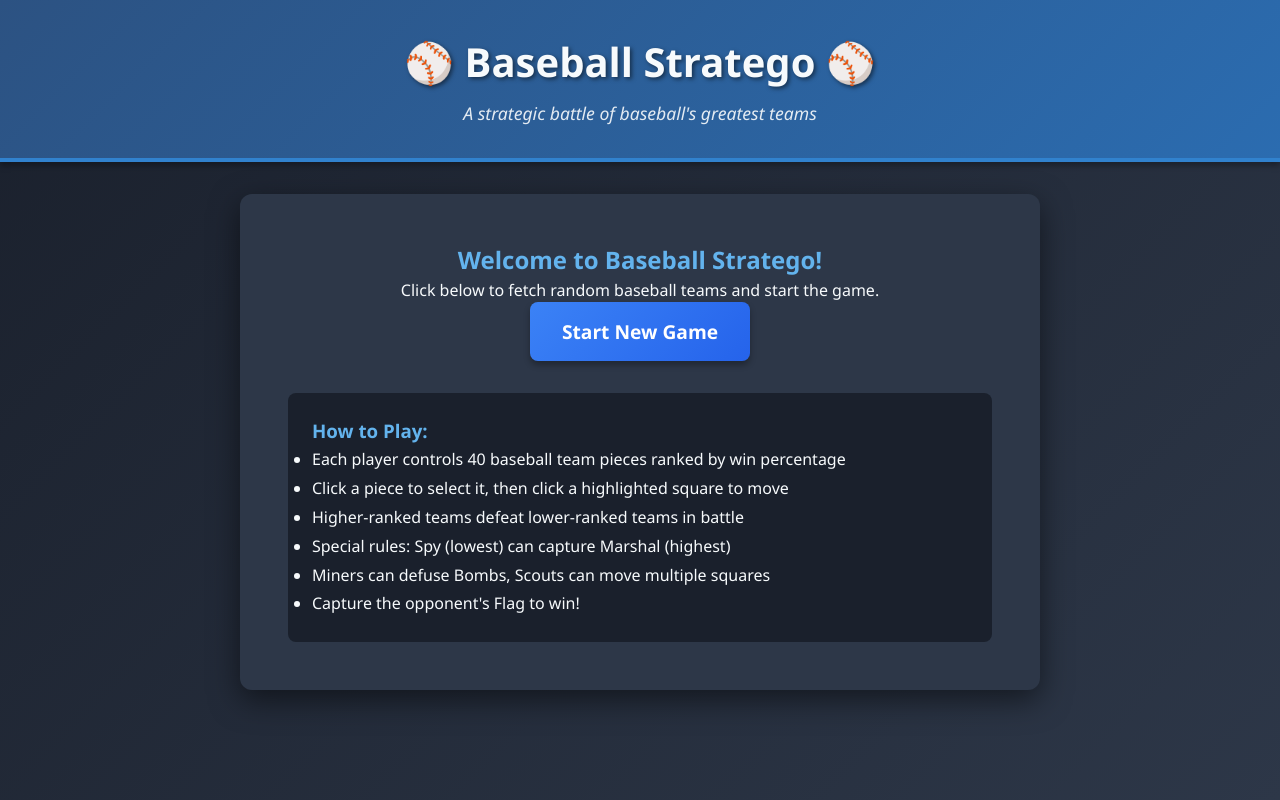
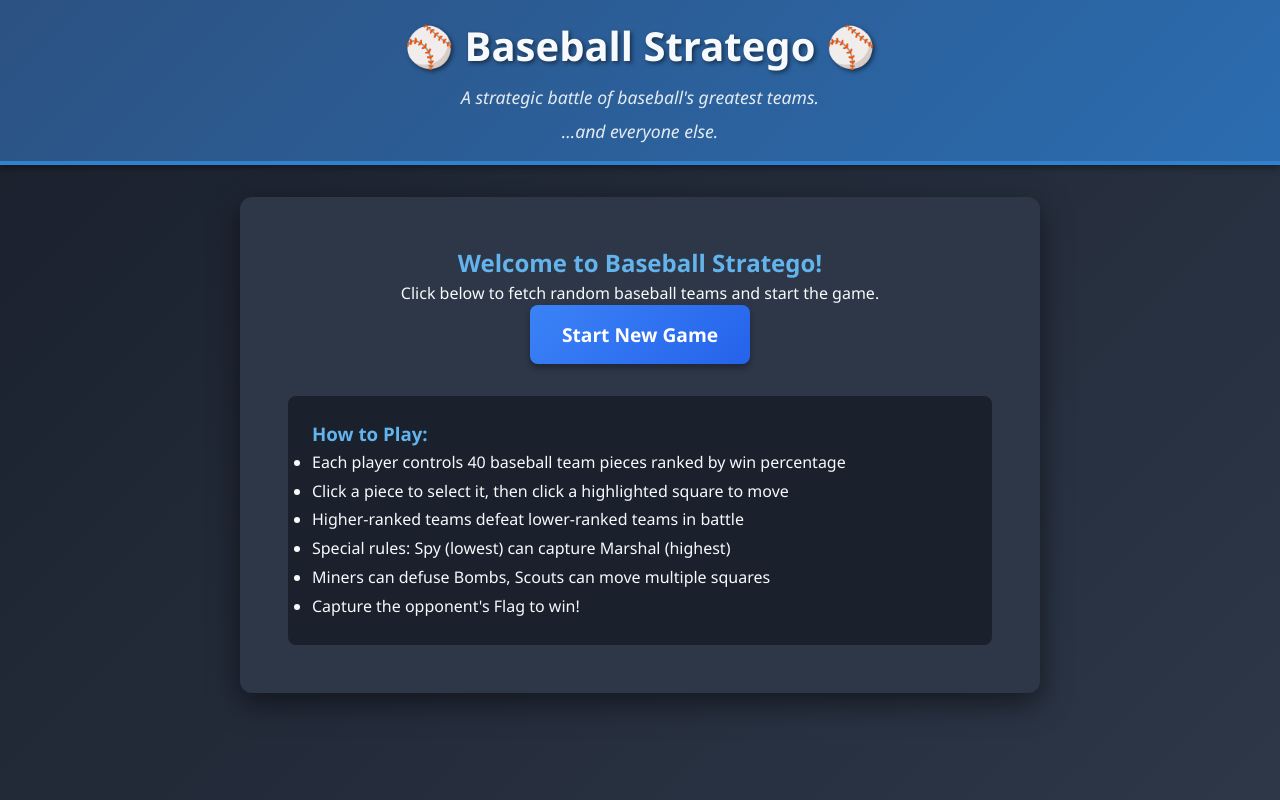
Before and after one commit to khepf/baseball-stratego, a React (Vite) app in the folder ui/: page / in a window 1280 px wide. Built offline with nearby package versions, Linux system fonts and the light colour scheme.

Commit message:
isolate header

```diff
--- a/ui/src/App.css
+++ b/ui/src/App.css
@@ -6,27 +6,6 @@
   min-height: 100vh;
   background: linear-gradient(135deg, #1a202c 0%, #2d3748 100%);
   color: #f7fafc;
-}
-
-.app-header {
-  text-align: center;
-  padding: 2rem 1rem;
-  background: linear-gradient(135deg, #2c5282 0%, #2b6cb0 100%);
-  border-bottom: 4px solid #3182ce;
-  box-shadow: 0 4px 6px rgba(0, 0, 0, 0.3);
-}
-
-.app-header h1 {
-  margin: 0;
-  font-size: 2.5rem;
-  text-shadow: 2px 2px 4px rgba(0, 0, 0, 0.5);
-}
-
-.subtitle {
-  margin: 0.5rem 0 0 0;
-  font-size: 1.1rem;
-  opacity: 0.9;
-  font-style: italic;
 }
 
 .app-main {
--- a/ui/src/App.tsx
+++ b/ui/src/App.tsx
@@ -1,6 +1,7 @@
 import { useGameLogic } from "./hooks/useGameLogic";
 import { GameBoard } from "./components/GameBoard";
 import { CapturedPieces } from "./components/CapturedPieces";
+import { Header } from "./components/Header";
 import "./App.css";
 
 function App() {
@@ -9,12 +10,7 @@ function App() {
 
   return (
     <div className="app">
-      <header className="app-header">
-        <h1>⚾ Baseball Stratego ⚾</h1>
-        <p className="subtitle">
-          A strategic battle of baseball's greatest teams
-        </p>
-      </header>
+      <Header />
 
       <main className="app-main">
         {gameState.gamePhase === "setup" && (
--- /dev/null
+++ b/ui/src/components/Header.css
@@ -0,0 +1,20 @@
+.app-header {
+  text-align: center;
+  padding: 1rem 1rem;
+  background: linear-gradient(135deg, #2c5282 0%, #2b6cb0 100%);
+  border-bottom: 4px solid #3182ce;
+  box-shadow: 0 4px 6px rgba(0, 0, 0, 0.3);
+}
+
+.app-header h1 {
+  margin: 0;
+  font-size: 2.5rem;
+  text-shadow: 2px 2px 4px rgba(0, 0, 0, 0.5);
+}
+
+.subtitle {
+  margin: 0.5rem 0 0 0;
+  font-size: 1.1rem;
+  opacity: 0.9;
+  font-style: italic;
+}
--- /dev/null
+++ b/ui/src/components/Header.tsx
@@ -0,0 +1,15 @@
+import "./Header.css";
+
+export const Header = () => {
+  return (
+    <header className="app-header">
+      <h1>⚾ Baseball Stratego ⚾</h1>
+      <p className="subtitle">
+        A strategic battle of baseball's greatest teams.
+      </p>
+      <p className="subtitle">
+        ...and everyone else.
+      </p>
+    </header>
+  );
+};
```
